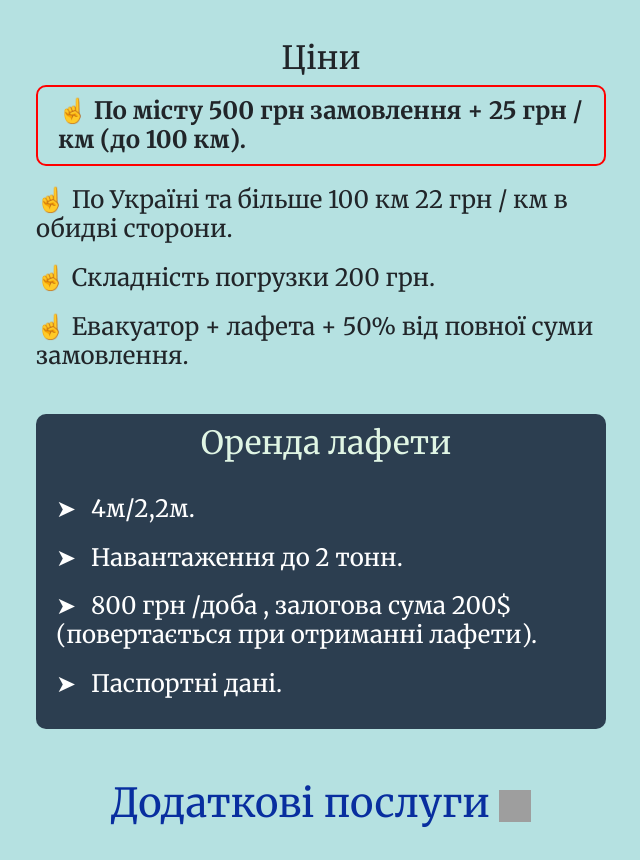
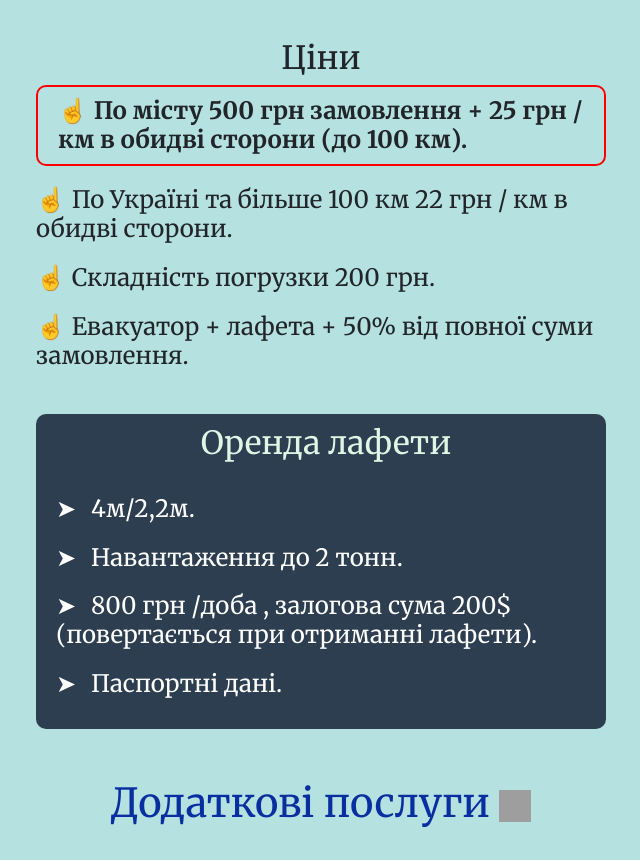
Before and after one commit to MukBet/evaqator, a React (Create React App) app: page / in a window 1280 px wide. Shown: the part 1397-2257 px from the top of the page, without its empty margins (319-959 px from the left). Built offline with nearby package versions, Linux system fonts and the light colour scheme; grey boxes are pictures that could not be loaded.

Commit message:
price change from the Order

```diff
--- a/src/Price/Price.js
+++ b/src/Price/Price.js
@@ -24,7 +24,7 @@ function Price() {
           </div>
           <div style={{ textAlign:'left',}} >
             <h4 class="info-row-price" style={{ fontWeight:'bold', border:'2px solid red', borderRadius:'10px', padding: '10px 10px 10px 20px'}}>
-            &#9757; По місту 500 грн замовлення + 25 грн / км  (до 100 км).
+            &#9757; По місту 500 грн замовлення + 25 грн / км в обидві сторони (до 100 км).
             </h4>
             <h4 class="info-row-price">
             &#9757; По Україні та більше 100 км 22 грн / км в обидві сторони.
```
